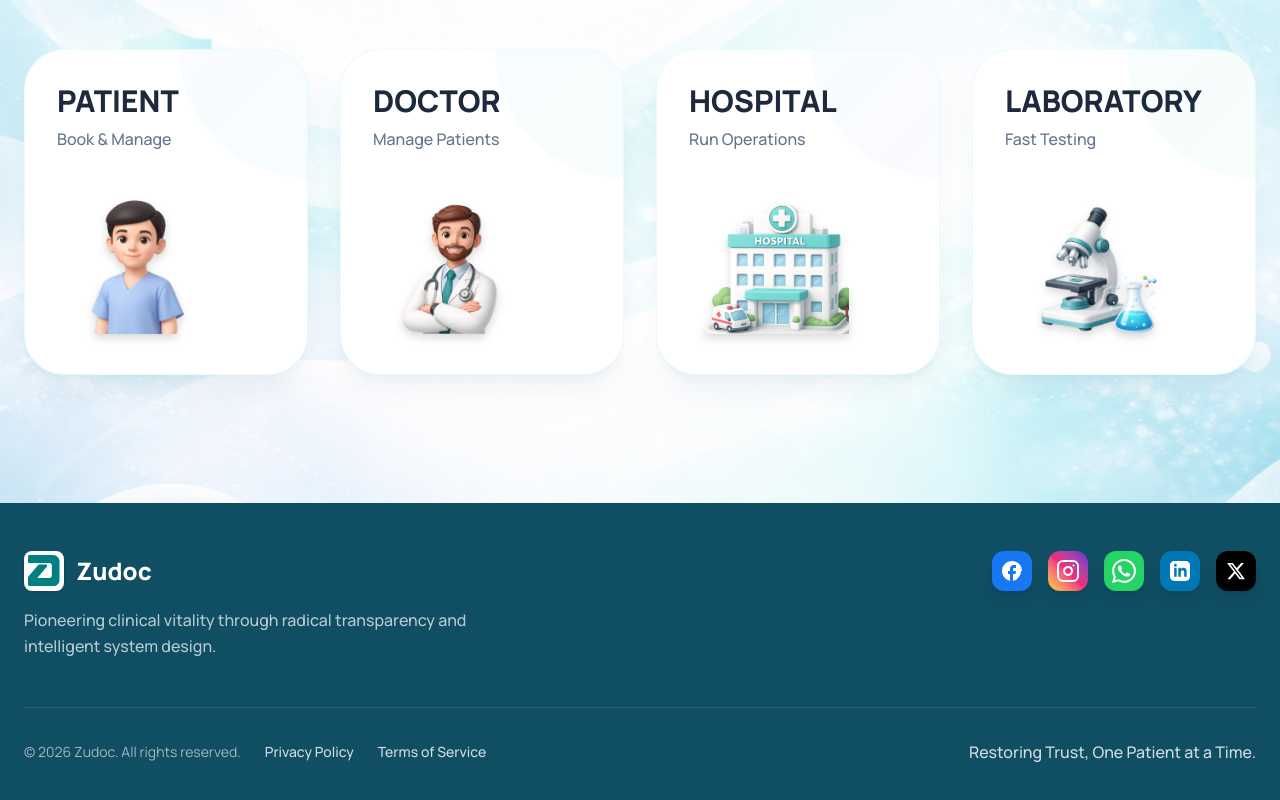
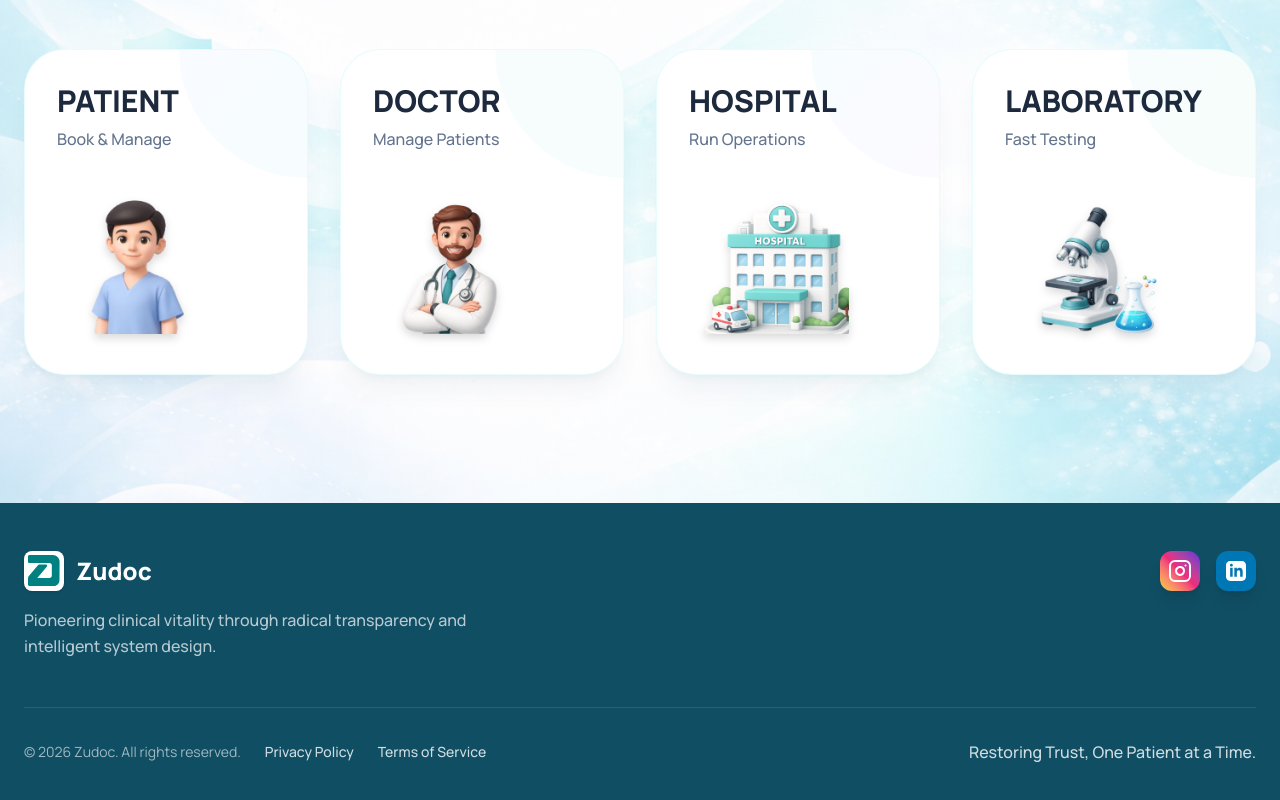
Before and after one commit to zudoc/zudoc-company-website, a React (Vite) app in the folder frontend/: page / in a window 1280 px wide. Shown: the part 560-1360 px from the top of the page. Built offline with nearby package versions, Linux system fonts and the light colour scheme.

Commit message:
Social media

```diff
--- a/frontend/src/components/Footer.jsx
+++ b/frontend/src/components/Footer.jsx
@@ -20,7 +20,7 @@ function Footer() {
 
         {/* Social Icons Section */}
         <div className="flex gap-4 mb-2">
-          {footerContent.socials.map((social, idx) => {
+          {footerContent.socials.filter(s => s.url).map((social, idx) => {
             let bgClass = "";
             let icon = null;
 
--- a/frontend/src/constants/footerContent.js
+++ b/frontend/src/constants/footerContent.js
@@ -4,10 +4,10 @@ export const footerContent = {
   links: ["Privacy Policy", "Terms of Service"],
   tagline: "Restoring Trust, One Patient at a Time.",
   socials: [
-    { platform: 'facebook', url: 'https://facebook.com/zudoc' },
-    { platform: 'instagram', url: 'https://instagram.com/zudoc' },
-    { platform: 'whatsapp', url: 'https://wa.me/zudoc' },
+    { platform: 'facebook', url: '' },
+    { platform: 'instagram', url: 'https://www.instagram.com/zudoc_zid?igsh=cTF6dGIyNXRrOHc4' },
+    { platform: 'whatsapp', url: '' },
     { platform: 'linkedin', url: 'https://linkedin.com/company/zudoc' },
-    { platform: 'x', url: 'https://x.com/zudoc' }
+    { platform: 'x', url: '' }
   ]
 };
```
